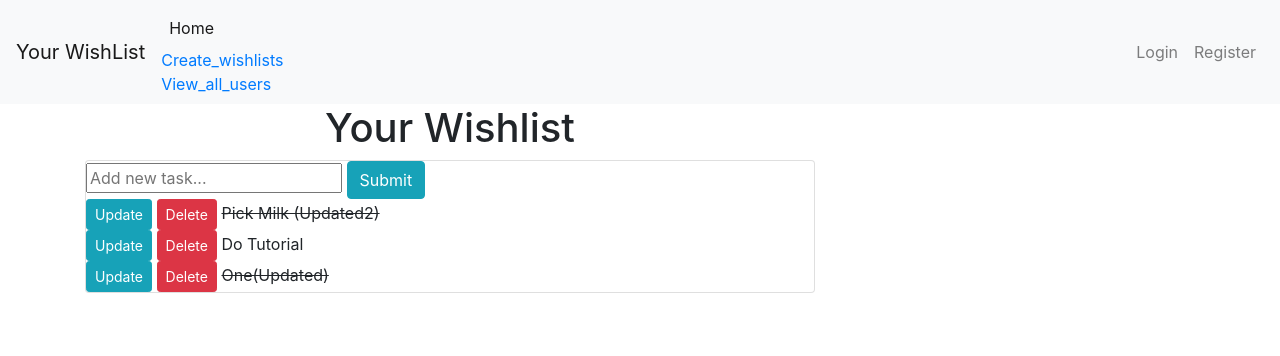
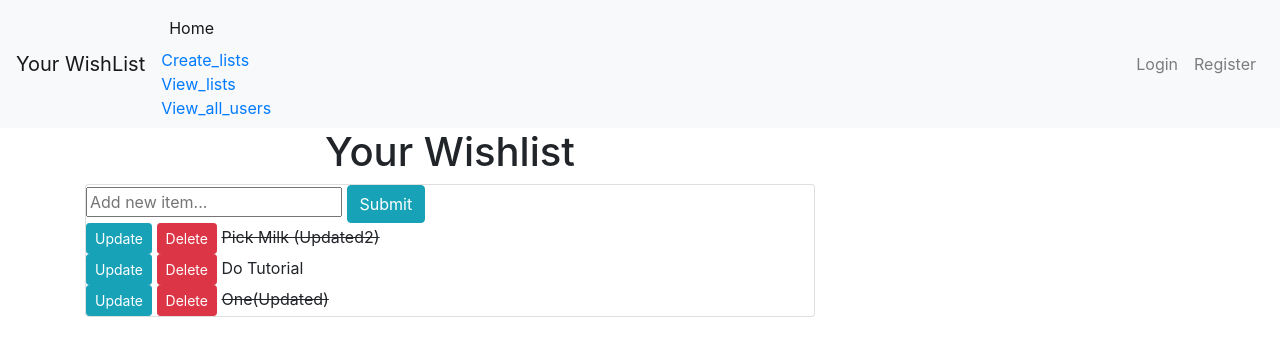
Before and after one commit to munoz/CST438_Project_2_J, a Django app: page / in a window 1280 px wide. Shown: the top 356 px of the page. Run offline with Django 3.2, Linux system fonts and the light colour scheme; data comes from the database, SQL or seed files in the repository; some libraries are stand-ins or nearby versions.

Commit message:
created 'view lists' tab

```diff
--- a/tasks/forms.py
+++ b/tasks/forms.py
@@ -5,7 +5,7 @@
 
 
 class TaskForm(forms.ModelForm):
-    title = forms.CharField(widget = forms.TextInput(attrs={'placeholder':'Add new task...'}))
+    title = forms.CharField(widget = forms.TextInput(attrs={'placeholder':'Add new item...'}))
 
     class Meta:
         model = Task
--- a/tasks/templates/tasks/base.html
+++ b/tasks/templates/tasks/base.html
@@ -23,7 +23,9 @@
     <ul class="navbar-nav mr-auto">
       <li class="nav-item active">
         <a class="nav-link" href="{% url 'list' %}">Home <span class="sr-only">(current)</span></a>
-        <a href="/create">Create_wishlists</a>
+        <a href="/create">Create_lists</a>
+        <br>
+        <a href="/view_lists">View_lists</a>
         <br>
         <a href="/view_users">View_all_users</a>
       </li>
--- a/tasks/urls.py
+++ b/tasks/urls.py
@@ -7,4 +7,5 @@
     path('delete/<str:pk>/', views.deleteTask, name="delete"),
     path('view_users/', views.showUsername, name="view_users"),
     path('create/', views.create, name="create"),
+    path('view_lists/', views.view, name="view"),
 ]
--- a/tasks/views.py
+++ b/tasks/views.py
@@ -49,7 +49,7 @@
 def showUsername(request):
     displayusername = User.objects.all()
     context = {'displayusername':displayusername}
-    return render(request, 'tasks/users.html', context)
+    return render(request, 'tasks/view_users.html', context)
 
 def create(request):
     if request.method == 'POST':
@@ -67,3 +67,6 @@
 
     context = {'form':form}
     return render(request, 'tasks/create.html', context)
+
+def view(response):
+    return render(response, 'tasks/view_lists.html', {})
```
Also changed, not shown: tasks/templates/tasks/view_lists.html (added, +12 -0 lines), tasks/templates/tasks/view_users.html (renamed from tasks/templates/tasks/users.html).
